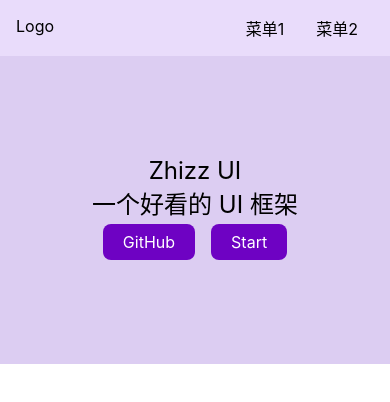
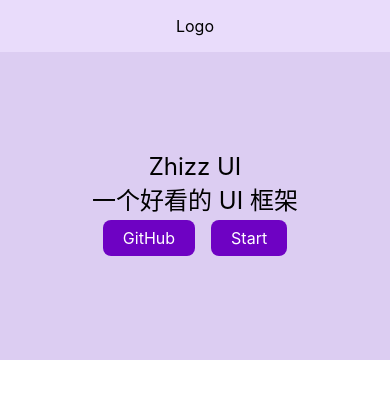
Before and after one commit to wangpf1129/zhizz-ui, a Vue app: page /#/home in a window 390 px wide. Shown: the top 402 px of the page. Built offline with nearby package versions, Linux system fonts and the light colour scheme.

Commit message:
使 TopNav组件实现响应式

```diff
--- a/src/components/TopNav.vue
+++ b/src/components/TopNav.vue
@@ -29,6 +29,8 @@
     display: flex;
     padding: 16px;
     position: relative;
+    justify-content: center;
+    align-items: center;
     z-index: 10;
     > .logo{
       max-width: 6em;
@@ -42,5 +44,14 @@
         margin: 0 1em;
       }
     }
+    @media (max-width: 900px) {
+      > .menu{
+        display: none;
+      }
+      .logo{
+        margin-left: auto;
+        margin-right: auto;
+      }
+    }
   }
 </style>
```
